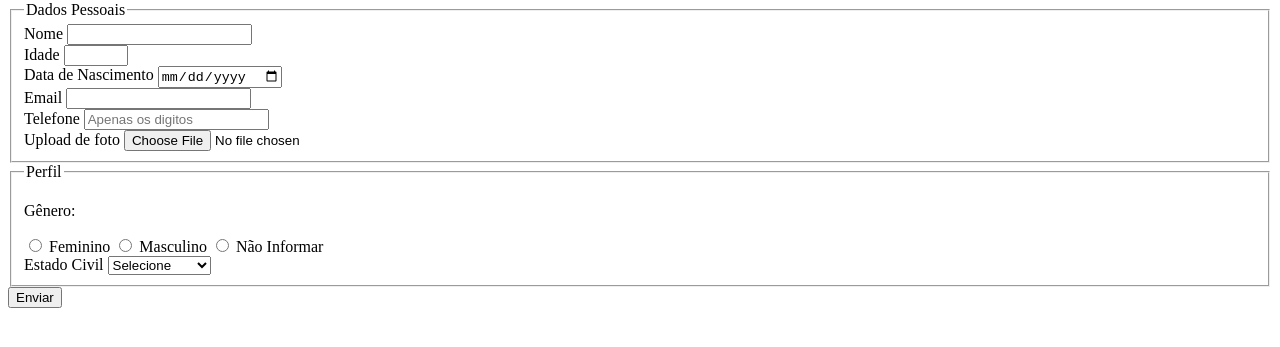
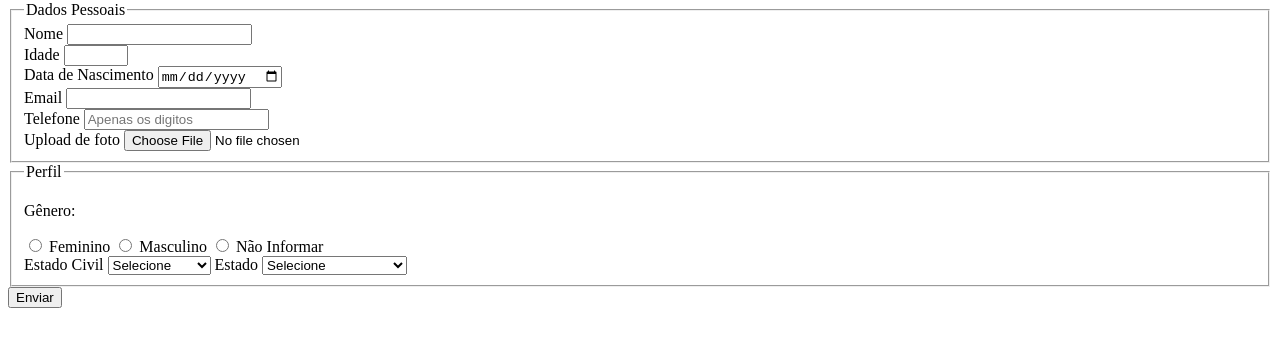
Before and after one commit to brunabernardess/pesquisa-culturama, a plain HTML site: page index.html in a window 1280 px wide. Shown: the part 79-426 px from the top of the page. Drawn offline with Linux system fonts and the light colour scheme.

Commit message:
Adiciona opcoes de estado

```diff
--- a/index.html
+++ b/index.html
@@ -54,13 +54,44 @@
 
              <label for="maritalStatus">Estado Civil</label>
               <select name="maritalStatus" id=""> <!-- Select é a tag para criar uma lista de opções a ser escolhida -->
-
                 <option value="notInformed">Selecione</option> <!-- Option é a Tag onde você informa as opções disponiveis. e precisa estar com o atributo VALUE -->
                 <option value="casado">Casado</option>
                 <option value="solteiro">Solteiro</option>
                 <option value="divorciado">Divorciado</option>
                 <option value="uniao">União estável</option>
              </select>
+
+             <label for="userState">Estado</label>
+             <select name="userState" id="">
+                <option value="notInformes">Selecione</option>
+                <option value="Acre">Acre</option>
+                <option value="Alagoas">Alagoas</option>
+                <option value="Amapá">Amapá</option>
+                <option value="Amazonas">Amazonas</option>
+                <option value="Bahia">Bahia</option>
+                <option value="Ceará">Ceará</option>
+                <option value="Distrito Federal">Distrito Federal</option>
+                <option value="Espirito Santo">Espirito Santo</option>
+                <option value="Goiás">Goiás</option>
+                <option value="Maranhão">Maranhão</option>
+                <option value="Mato Grosso do Sul">Mato Grosso do Sul</option>
+                <option value="Mato Grosso">Mato Grosso</option>
+                <option value="Minas Gerais">Minas Gerais</option>
+                <option value="Pará">Pará</option>
+                <option value="Paraíba">Paraíba</option>
+                <option value="Paraná">Paraná</option>
+                <option value="Pernambuco">Pernambuco</option>
+                <option value="Piauí">Piauí</option>
+                <option value="Rio de Janeiro">Rio de Janeiro</option>
+                <option value="Rio Grande do Norte">Rio Grande do Norte</option>
+                <option value="Rio Grande do Sul">Rio Grande do Sul</option>
+                <option value="Rondônia">Rondônia</option>
+                <option value="Roraima">Roraima</option>
+                <option value="Santa Catarina">Santa Catarina</option>
+                <option value="São Paulo">São Paulo</option>
+                <option value="Sergipe">Sergipe</option>
+                <option value="Tocantins">Tocantins</option>
+              </select>
 
         </fieldset>
 
```
